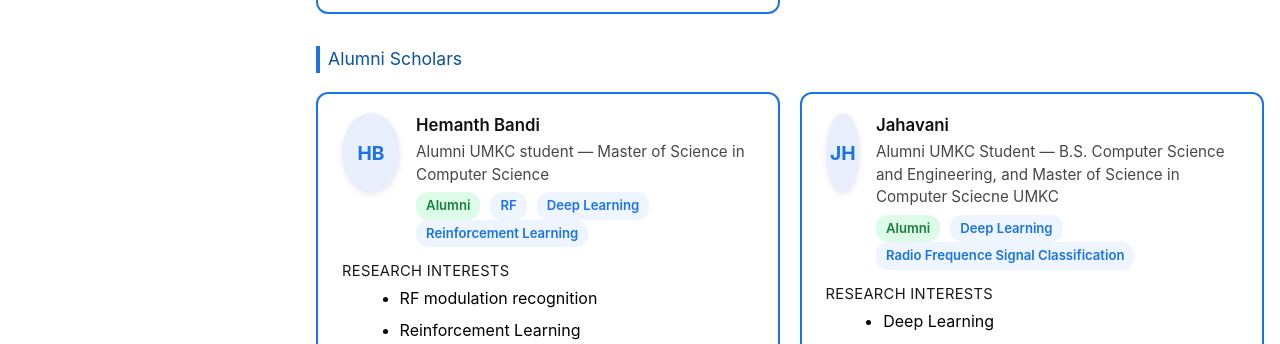
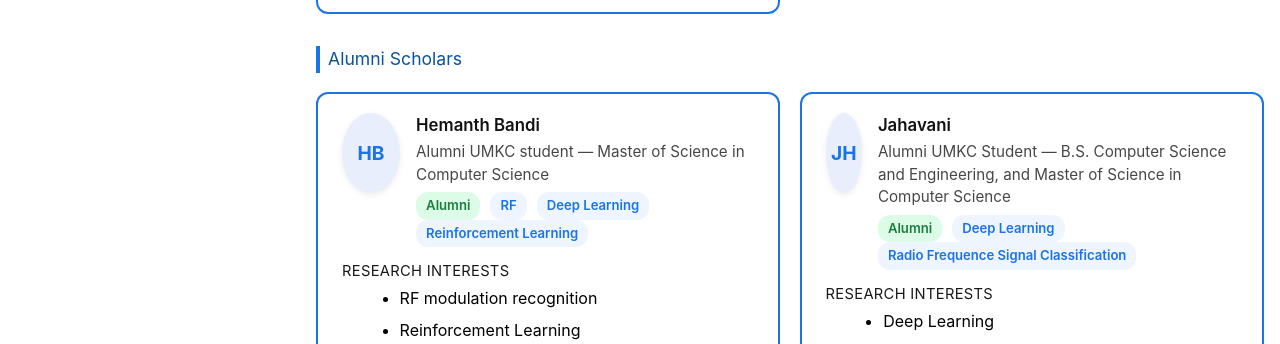
Before and after one commit to srsapireddy/srsapireddy.github.io, a Jekyll site: the page built from _pages/scholars.md, in a window 1280 px wide and 900 px high, scrolled down 477 px. Shown: the part 143-487 px from the top of the window. Built offline with Jekyll 4.4.1, drawn with Linux system fonts in a browser that asks for light colours; cached includes are drawn as plain includes; nearby versions of some CDN libraries.

Commit message:
Update scholars.md

```diff
--- a/_pages/scholars.md
+++ b/_pages/scholars.md
@@ -183,7 +183,7 @@
       <div class="sch-avatar">JH</div>
       <div>
         <div class="sch-name">Jahavani</div>
-        <div class="sch-sub">Alumni UMKC Student — B.S. Computer Science and Engineering, and Master of Science in Computer Sciecne UMKC</div>
+        <div class="sch-sub">Alumni UMKC Student — B.S. Computer Science and Engineering, and Master of Science in Computer Science</div>
         <div style="margin-top:0.35rem;">
           <span class="badge alumni">Alumni</span>
           <span class="badge tag">Deep Learning</span>
```
